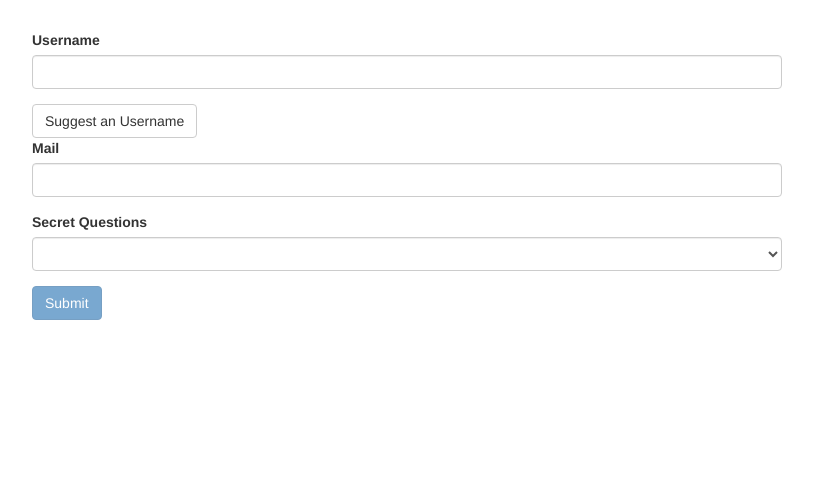
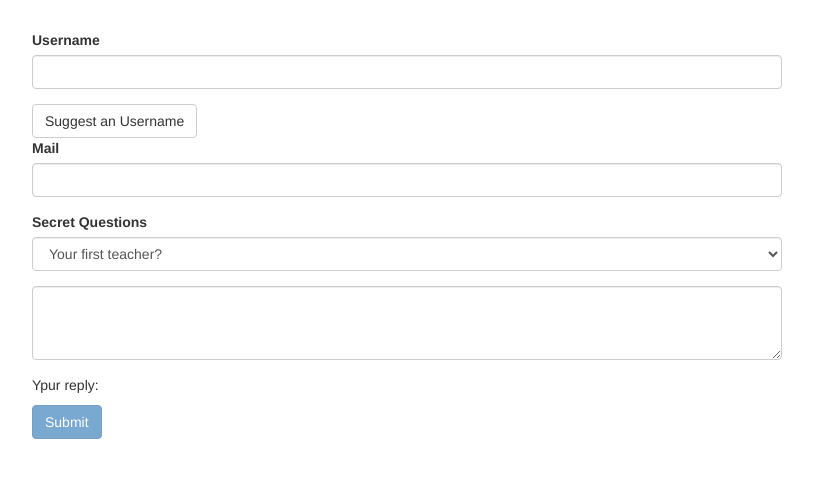
Before and after one commit to DimK10/udemy-angular-forms, an Angular app: page / in a window 1280 px wide. Shown: the top 478 px of the page, without its empty margins (233-1046 px from the left). Built offline with nearby package versions, Linux system fonts and the light colour scheme.

Commit message:
Lesson 200 finished

```diff
--- a/src/app/app.component.html
+++ b/src/app/app.component.html
@@ -2,7 +2,10 @@
   <div class="row">
     <div class="col-xs-12 col-sm-10 col-md-8 col-sm-offset-1 col-md-offset-2">
       <form (ngSubmit)="onSubmit()" #f="ngForm">
-        <div id="user-data">
+        <div
+          id="user-data"
+          ngModelGroup="userData"
+          #userData="ngModelGroup">
           <div class="form-group">
             <label for="username">Username</label>
             <input
@@ -14,6 +17,7 @@
               required>
           </div>
           <button class="btn btn-default" type="button">Suggest an Username</button>
+
           <div class="form-group">
             <label for="email">Mail</label>
             <input
@@ -28,17 +32,27 @@
           </div>
         </div>
         <span *ngIf="email.invalid && email.touched" class="help-block">Please enter a valid email!</span>
+        <p *ngIf="userData.invalid && userData.touched">User data is invalid!</p>
         <div class="form-group">
           <label for="secret">Secret Questions</label>
           <select
             id="secret"
             class="form-control"
-            ngModel
+            [ngModel]="defaultQuestion"
             name="secret">
             <option value="pet">Your first Pet?</option>
             <option value="teacher">Your first teacher?</option>
           </select>
         </div>
+        <div class="form-group">
+          <textarea
+            class="form-control"
+            name="questionAnswer"
+            cols="30"
+            rows="3"
+            [(ngModel)]="answer"></textarea>
+        </div>
+        <p>Ypur reply: {{ answer }}</p>
         <button
           class="btn btn-primary"
           type="submit"
--- a/src/app/app.component.ts
+++ b/src/app/app.component.ts
@@ -8,6 +8,8 @@ import {NgForm} from "@angular/forms";
 })
 export class AppComponent {
   @ViewChild('f') signupForm: NgForm;
+  defaultQuestion = 'teacher';
+  answer: string = '';
 
   suggestUserName() {
     const suggestedName = 'Superuser';
```
